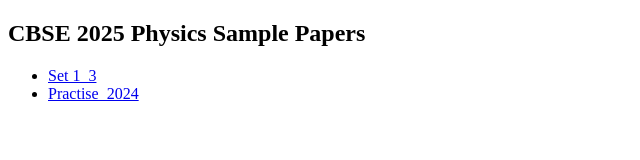
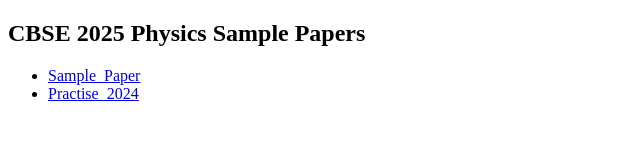
Before and after one commit to Theiplusminus/Physics_2025_Sample, a plain HTML site: page index.html in a window 1280 px wide. Shown: the full height of the page, 0-640 px from the left. Drawn offline with Linux system fonts and the light colour scheme.

Commit message:
Update index.html

```diff
--- a/index.html
+++ b/index.html
@@ -8,7 +8,7 @@
 <body>
     <h2>CBSE 2025 Physics Sample Papers</h2>
     <ul>
-        <li><a href="Physics_2025_sample.txt" target="_blank">Set 1_3</a></li>
+        <li><a href="Physics_2025_sample.txt" target="_blank">Sample_Paper</a></li>
         <li><a href="Physics_2025_Syllabus.txt" target="_blank">Practise_2024</a></li>
 
 
```
